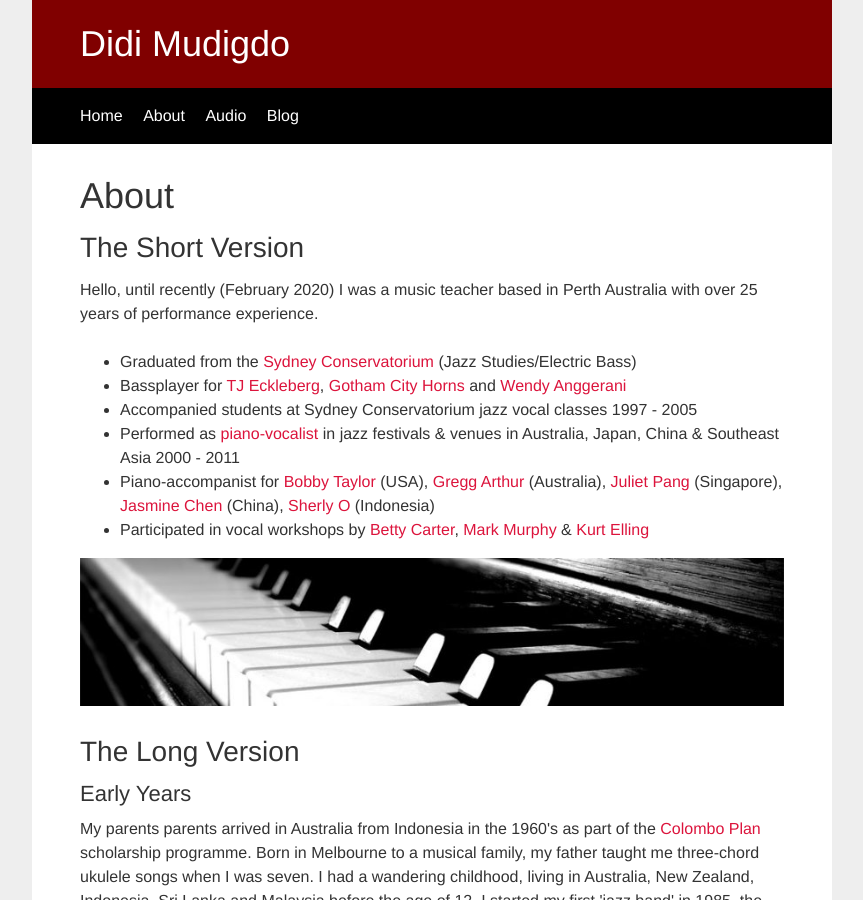
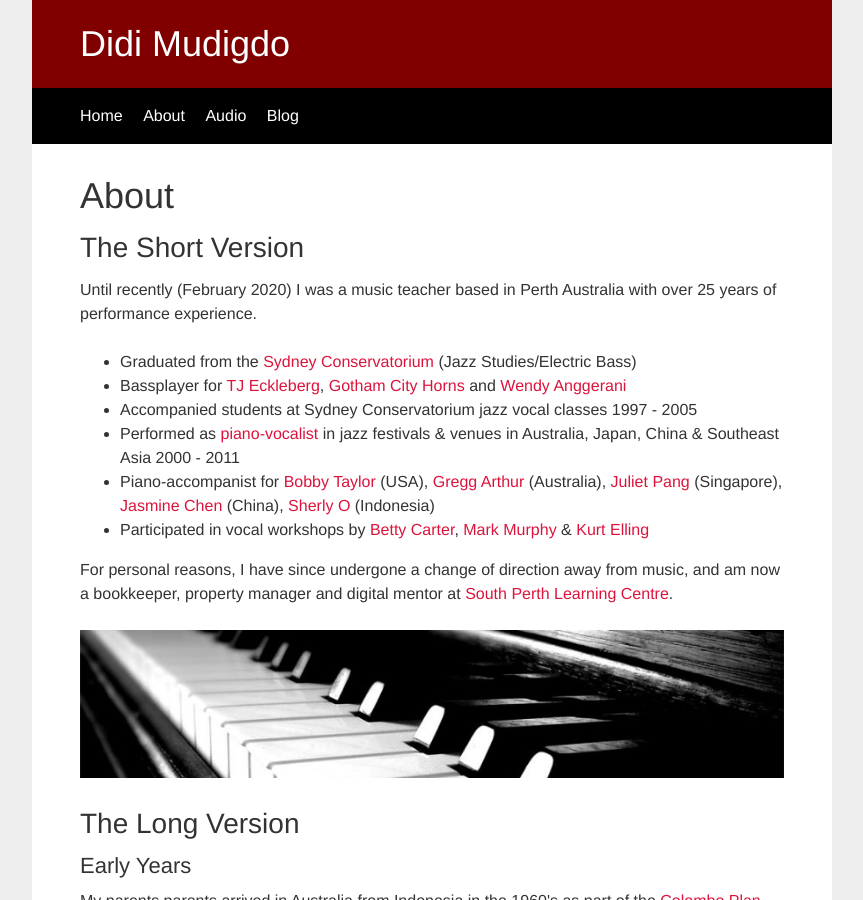
Before and after one commit to didijazz/didijazz.github.io, a Jekyll site: the page built from about/index.html, in a window 1280 px wide and 900 px high. Shown: the whole window, without its empty margins (208-1071 px from the left). Built offline with Jekyll 4.4.1, drawn with Linux system fonts in a browser that asks for light colours.

Commit message:
some edits

```diff
--- a/about/index.html
+++ b/about/index.html
@@ -5,7 +5,7 @@ title: About - Didi Mudigdo
 
 <h1><a id="About_0"></a>About</h1>
 <h2><a id="The_Short_Version_2"></a>The Short Version</h2>
-<p>Hello, until recently (February 2020) I was a music teacher based in Perth Australia with over 25 years of performance experience.</p>
+<p>Until recently (February 2020) I was a music teacher based in Perth Australia with over 25 years of performance experience.</p>
 <ul>
 <li>Graduated from the <a href="http://music.sydney.edu.au/" target="_blank">Sydney Conservatorium</a> (Jazz Studies/Electric Bass)</li>
 <li>Bassplayer for <a href="http://tjeckleberg.com/about-tj/" target="_blank">TJ Eckleberg</a>, <a href="http://www.gothamcity.com.au/about-us.htm" target="_blank">Gotham City Horns</a> and <a href="https://www.facebook.com/anggeranimusic/" target="_blank">Wendy Anggerani</a></li>
@@ -14,6 +14,7 @@ title: About - Didi Mudigdo
 <li>Piano-accompanist for <a href="https://www.nytimes.com/2017/08/03/arts/music/bobby-taylor-dead-soul-singer-and-mentor-to-jackson-five.html" target="_blank">Bobby Taylor</a> (USA), <a href="http://www.greggarthur.com/" target="_blank">Gregg Arthur</a> (Australia), <a href="http://julietpang.net" target="_blank">Juliet Pang</a> (Singapore), <a href="https://www.facebook.com/jasminechenmusic/" target="_blank">Jasmine Chen</a> (China), <a href="https://id.wikipedia.org/wiki/Sherly_O" target="_blank">Sherly O</a> (Indonesia)</li>
 <li>Participated in vocal workshops by <a href="https://en.wikipedia.org/wiki/Betty_Carter" target="_blank">Betty Carter</a>, <a href="https://en.wikipedia.org/wiki/Mark_Murphy_%28singer%29" target="_blank">Mark Murphy</a> &amp; <a href="https://en.wikipedia.org/wiki/Kurt_Elling" target="_blank">Kurt Elling</a></li>
 </ul>
+<p>For personal reasons, I have since undergone a change of direction away from music, and am now a bookkeeper, property manager and digital mentor at <a href="http://splc.org.au/" target="_blank">South Perth Learning Centre</a>.</p>
 <p><img class=img-responsive src="/img/pianofestbanner800px.jpg" alt=""></p>
 <h2><a id="The_Long_Version_12"></a>The Long Version</h2>
 
```
